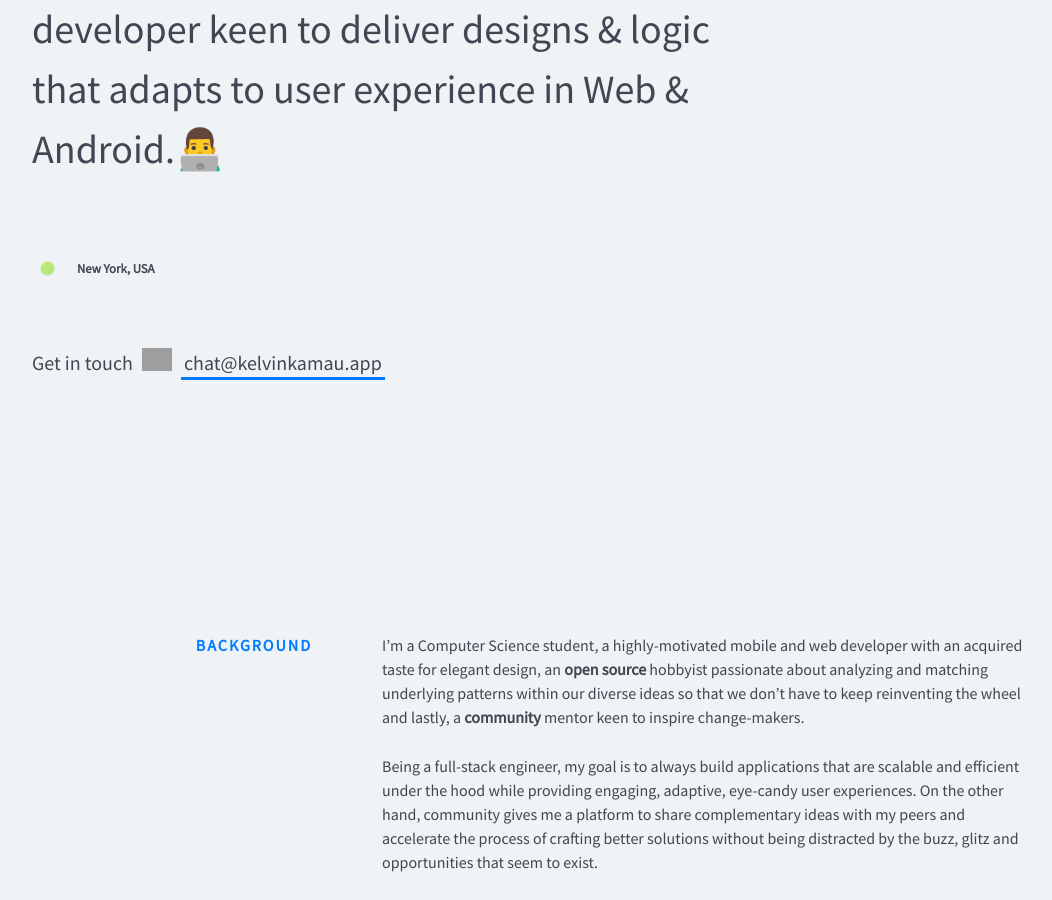
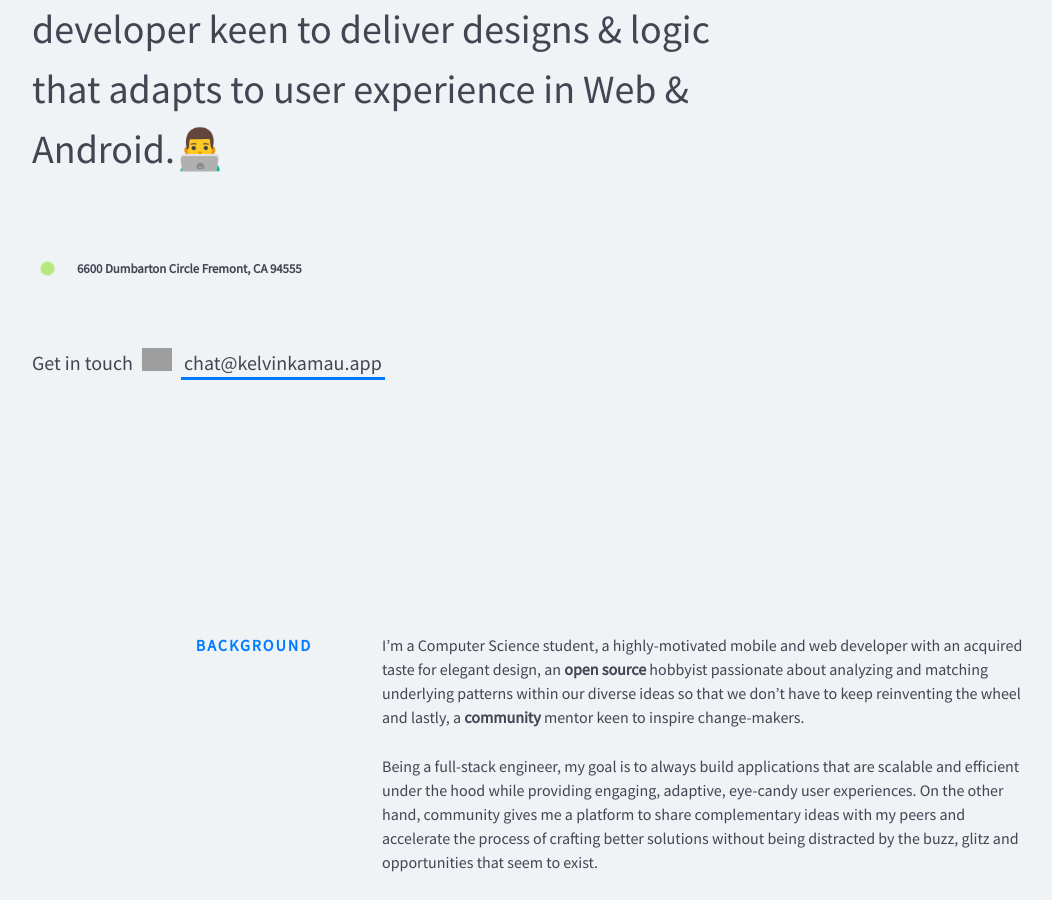
Before and after one commit to Timtech4u/timtech4u.github.io, a Jekyll site: the page built from index.html, in a window 1280 px wide and 900 px high, scrolled down 367 px. Shown: the whole window, without its empty margins (68-1120 px from the left). Built offline with Jekyll 4.4.1, drawn with Linux system fonts in a browser that asks for light colours; nearby versions of some CDN libraries; grey boxes are pictures that could not be loaded.

Commit message:
Update location.html

```diff
--- a/_includes/location.html
+++ b/_includes/location.html
@@ -3,5 +3,5 @@
     <div class="status__light__ring"></div>
     <div class="status__light__led"></div>
   </div>
-  <div class="status__message">New York, USA</div>
+  <div class="status__message">6600 Dumbarton Circle Fremont, CA 94555</div>
 </a>
```
